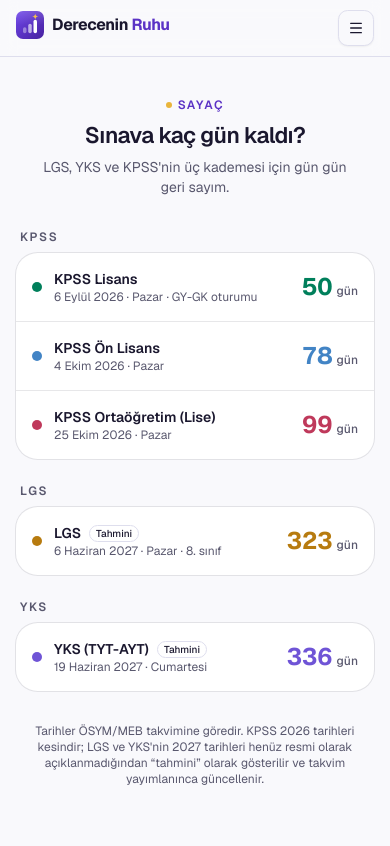
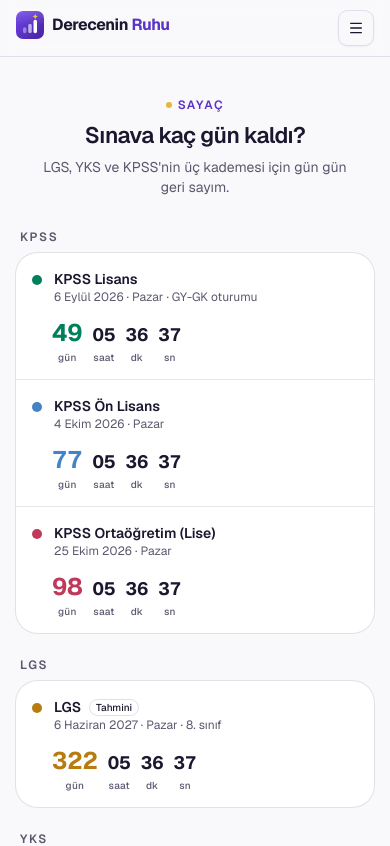
Before and after one commit to arifibayrak/dereceninruhu, a Next.js app: page /sayac in a window 390 px wide. Shown: the top 846 px of the page. Built offline with nearby package versions, Linux system fonts and the light colour scheme.

Commit message:
feat: sayac saniyede guncellensin; gun/saat/dk/sn + responsive yerlesim

```diff
--- a/src/components/marketing/exam-countdown.tsx
+++ b/src/components/marketing/exam-countdown.tsx
@@ -16,10 +16,45 @@ const GROUP_LABEL: Record<(typeof GROUP_ORDER)[number], string> = {
   YKS: "YKS",
 };
 
+/** Bir zaman segmenti (gün/saat/dakika/saniye) — sayı üstte, etiket altta. */
+function TimeSeg({
+  value,
+  label,
+  className,
+  pad = false,
+  lead = false,
+}: {
+  value: number;
+  label: string;
+  className?: string;
+  /** Saat/dakika/saniye 2 haneye tamamlanır (09, 05…). */
+  pad?: boolean;
+  /** Öne çıkan segment (gün) daha büyük. */
+  lead?: boolean;
+}) {
+  return (
+    <span className="flex flex-col items-center leading-none">
+      <span
+        className={cn(
+          "font-heading font-bold tabular-nums",
+          lead ? "text-2xl sm:text-3xl" : "text-lg sm:text-2xl",
+          className,
+        )}
+      >
+        {pad ? String(value).padStart(2, "0") : value}
+      </span>
+      <span className="mt-1 text-[10px] font-medium tracking-wide text-muted-foreground">
+        {label}
+      </span>
+    </span>
+  );
+}
+
 /**
- * Sınav geri sayımı — LGS, YKS ve KPSS (3 kademe) için kalan GÜN sayısı,
- * sınav ailesine göre gruplanmış yapılandırılmış liste. "X gün kaldı" takvim
- * günü olarak sayılır (TRT gece yarısından gece yarısına); gece yarısı azalır.
+ * Sınav geri sayımı — LGS, YKS ve KPSS (3 kademe) için kalan süre, sınav
+ * ailesine göre gruplanmış yapılandırılmış liste. Hedef, sınav gününün TRT
+ * gece yarısıdır; kalan süre gün/saat/dakika/saniye olarak gösterilir ve
+ * **saniyede bir** güncellenir.
  *
  * Saat okuma yalnız zamanlayıcı geri çağrısında (render saf); ilk render'da
  * `now = null` yer tutucu, mount sonrası tazelenir.
@@ -30,7 +65,7 @@ export function ExamCountdown() {
   useEffect(() => {
     const update = () => setNow(Date.now());
     const first = setTimeout(update, 0);
-    const id = setInterval(update, 60_000);
+    const id = setInterval(update, 1_000);
     return () => {
       clearTimeout(first);
       clearInterval(id);
@@ -62,16 +97,35 @@ export function ExamCountdown() {
             {group.items.map((item) => {
               const days =
                 now === null ? null : daysBetween(new Date(now), item.target);
+              const diffMs =
+                now === null ? null : item.target.getTime() - now;
               const weekday = DAY_NAMES_TR[trWeekday(item.target) - 1];
+
+              // Canlı geri sayım — kalan süreyi gün/saat/dakika/saniye böl.
+              let remaining: { d: number; h: number; m: number; s: number } | null =
+                null;
+              if (diffMs !== null && diffMs > 0) {
+                const totalSec = Math.floor(diffMs / 1000);
+                remaining = {
+                  d: Math.floor(totalSec / 86_400),
+                  h: Math.floor((totalSec % 86_400) / 3_600),
+                  m: Math.floor((totalSec % 3_600) / 60),
+                  s: totalSec % 60,
+                };
+              }
 
               return (
                 <li
                   key={item.key}
-                  className="flex items-center gap-3 px-4 py-4 sm:px-5"
+                  className="flex flex-col gap-3 px-4 py-4 sm:flex-row sm:items-center sm:gap-4 sm:px-5"
                 >
+                  <div className="flex min-w-0 flex-1 items-start gap-3">
                     <span
                       aria-hidden
-                    className={cn("size-2.5 shrink-0 rounded-full", item.dotClass)}
+                      className={cn(
+                        "mt-1.5 size-2.5 shrink-0 rounded-full",
+                        item.dotClass,
+                      )}
                     />
                     <div className="min-w-0 flex-1">
                       <div className="flex flex-wrap items-center gap-x-2 gap-y-1">
@@ -92,8 +146,22 @@ export function ExamCountdown() {
                         {item.note ? ` · ${item.note}` : ""}
                       </div>
                     </div>
-                  <div className="flex shrink-0 items-baseline gap-1 tabular-nums">
-                    {days === null ? (
+                  </div>
+
+                  <div className="shrink-0 pl-5 sm:pl-0">
+                    {remaining ? (
+                      <div className="flex items-end gap-2.5 sm:gap-3">
+                        <TimeSeg
+                          value={remaining.d}
+                          label="gün"
+                          className={item.numberClass}
+                          lead
+                        />
+                        <TimeSeg value={remaining.h} label="saat" pad />
+                        <TimeSeg value={remaining.m} label="dk" pad />
+                        <TimeSeg value={remaining.s} label="sn" pad />
+                      </div>
+                    ) : days === null ? (
                       <span
                         className={cn(
                           "font-heading text-2xl font-bold sm:text-3xl",
@@ -102,24 +170,10 @@ export function ExamCountdown() {
                       >
                         —
                       </span>
-                    ) : days > 0 ? (
-                      <>
-                        <span
-                          className={cn(
-                            "font-heading text-2xl font-bold sm:text-3xl",
-                            item.numberClass,
-                          )}
-                        >
-                          {days}
-                        </span>
-                        <span className="text-xs font-medium text-muted-foreground">
-                          gün
-                        </span>
-                      </>
                     ) : days === 0 ? (
                       <span
                         className={cn(
-                          "font-heading text-base font-bold",
+                          "font-heading text-lg font-bold",
                           item.numberClass,
                         )}
                       >
```
Lines whose indentation alone changed are shown as unchanged.
